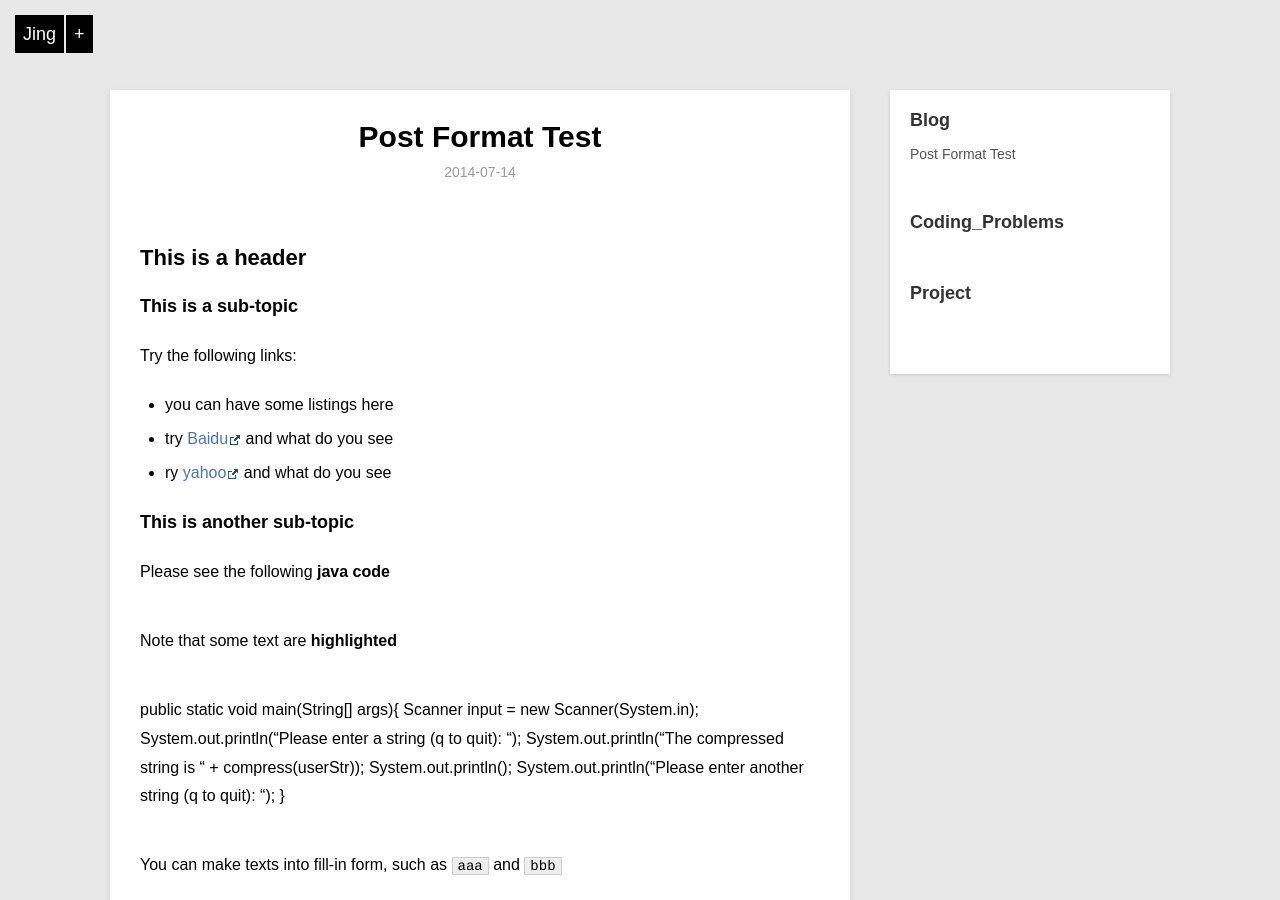
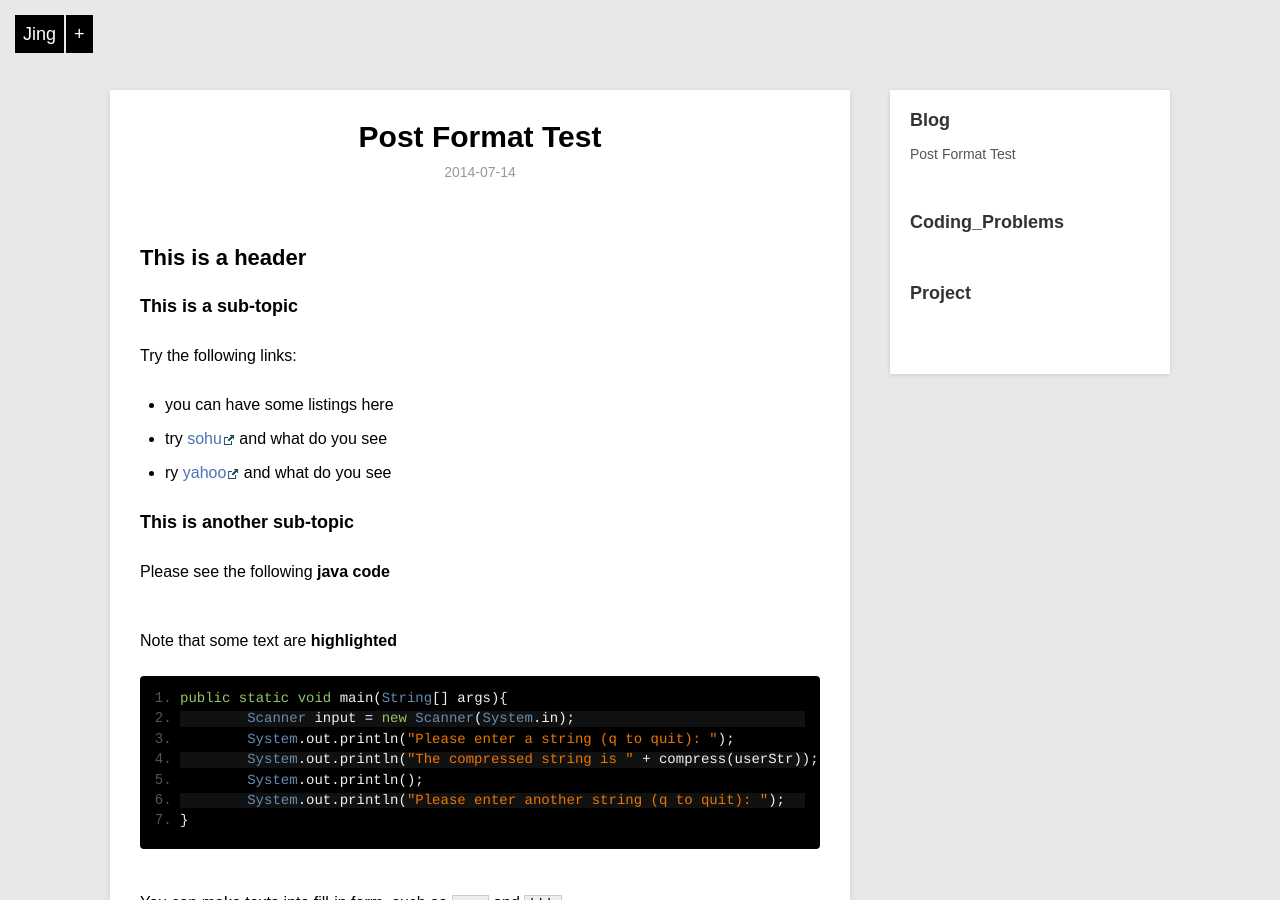
Before and after one commit to shipengfei92/startupjing.github.io, a Jekyll site: the page built from _posts/blog/2014-07-14-Test.md, in a window 1280 px wide and 900 px high. Built offline with Jekyll 4.4.1, drawn with Linux system fonts in a browser that asks for light colours; Markdown is read by kramdown in place of the engine named in the settings.

Commit message:
test post

```diff
--- a/_posts/blog/2014-07-14-Test.md
+++ b/_posts/blog/2014-07-14-Test.md
@@ -12,8 +12,15 @@ categories: blog
 Try the following links:
 
 * you can have some listings here
-* try [Baidu][2] and what do you see
+* try [sohu][2] and what do you see
 * ry [yahoo][3] and what do you see
+
+
+
+
+
+
+
 
 
 ### This is another sub-topic
@@ -22,6 +29,7 @@ Please see the following **java code**
 
 Note that some text are **highlighted**
 
+{% highlight java %}
 public static void main(String[] args){
 	Scanner input = new Scanner(System.in);
 	System.out.println("Please enter a string (q to quit): ");
@@ -29,6 +37,8 @@ public static void main(String[] args){
 	System.out.println();
 	System.out.println("Please enter another string (q to quit): ");
 }
+{% endhighlight %}
+
 
 You can make texts into fill-in form, such as `aaa` and `bbb`
 
@@ -60,5 +70,5 @@ I have **nothing** more to say
 
 [startupjing]:    http://startupjing.github.io  "startupjing"
 [1]:    {{ page.url}}  ({{ page.title }})
-[2]: www.baidu.com
-[3]: www.yahoo.com
+[2]: www.sohu.com
+[3]: https://www.yahoo.com
```
